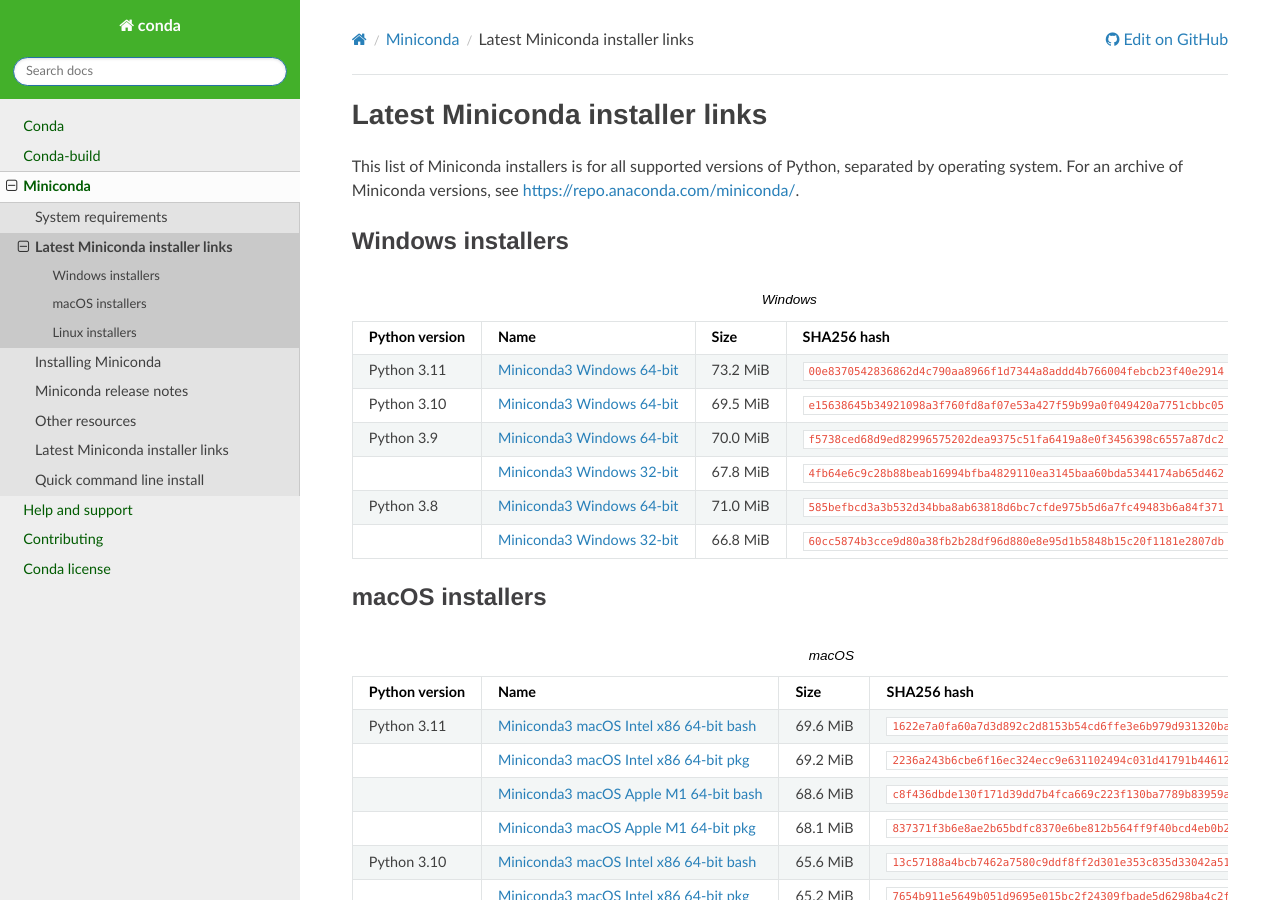
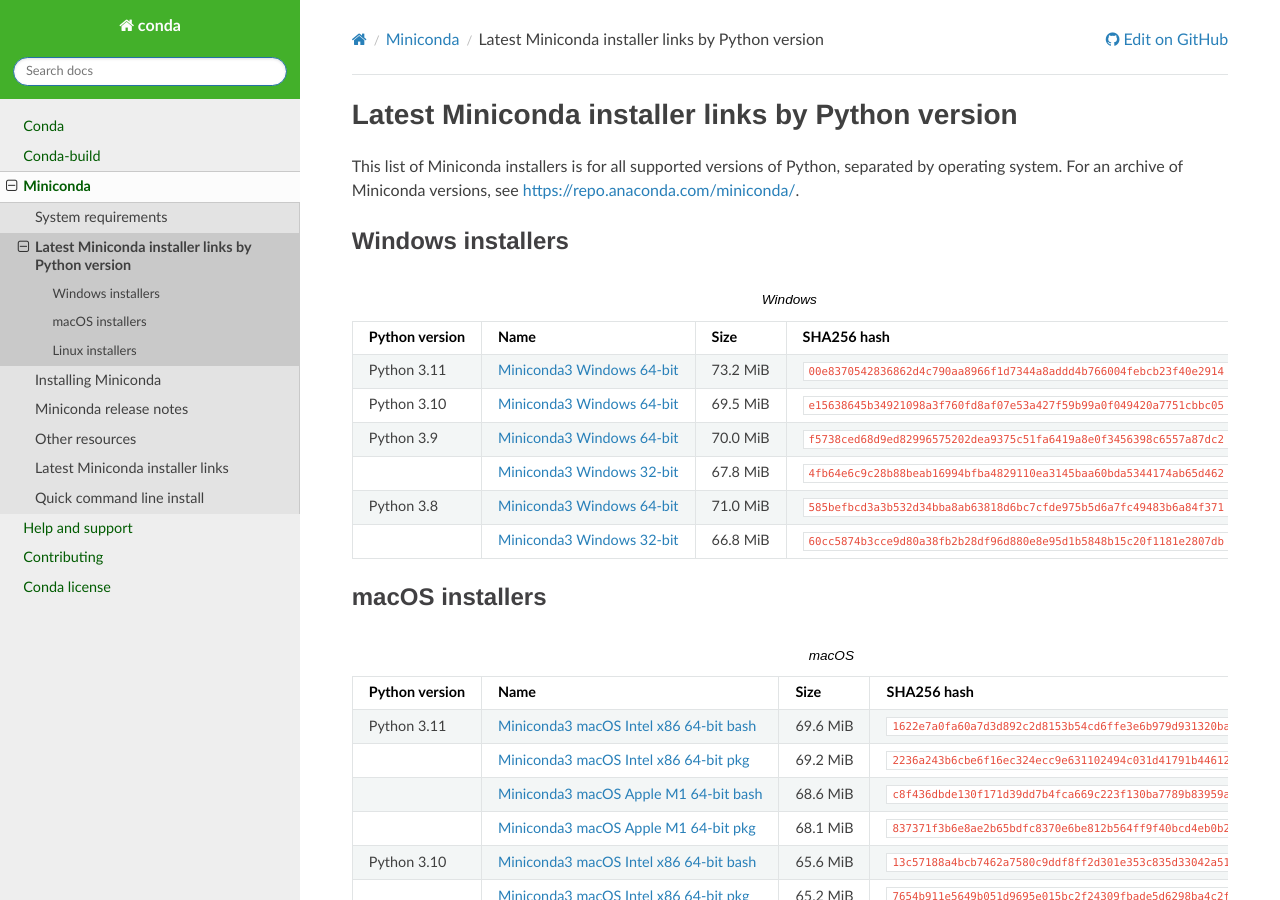
Before and after one commit to conda/conda-docs, a Sphinx documentation site: the page built from docs/source/miniconda-other-installer-links.rst, in a window 1280 px wide and 900 px high. Built offline with Sphinx 7.4.7 and the Read the Docs theme 2.0.0, drawn with Linux system fonts in a browser that asks for light colours.

Commit message:
A few fixes

```diff
--- a/docs/source/miniconda-install.rst
+++ b/docs/source/miniconda-install.rst
@@ -84,4 +84,4 @@
 
         #. Test your installation by running ``conda list``. If conda has been installed correctly, a list of installed packages appears.
 
-       `For more information on installing in silent mode, see the macOS instructions in the conda project documentation <conda-macos-install>`_.
+        `For more information on installing in silent mode, see the macOS instructions in the conda project documentation <conda-macos-install>`_.
--- a/docs/source/miniconda-other-installer-links.rst
+++ b/docs/source/miniconda-other-installer-links.rst
@@ -2,9 +2,9 @@
    To make changes, edit the miniconda-other-installer-links.rst.jinja2 file and execute the script
    to re-generate miniconda-other-installer-links.rst
 
-================================
-Latest Miniconda installer links
-================================
+==================================================
+Latest Miniconda installer links by Python version
+==================================================
 
 This list of Miniconda installers is for all supported versions of Python, separated by operating system. For an archive of Miniconda versions, see https://repo.anaconda.com/miniconda/.
 
--- a/docs/source/miniconda-other-installer-links.rst.jinja2
+++ b/docs/source/miniconda-other-installer-links.rst.jinja2
@@ -2,9 +2,9 @@
    To make changes, edit the miniconda-other-installer-links.rst.jinja2 file and execute the script
    to re-generate miniconda-other-installer-links.rst
 
-================================
-Latest Miniconda installer links
-================================
+==================================================
+Latest Miniconda installer links by Python version
+==================================================
 
 This list of Miniconda installers is for all supported versions of Python, separated by operating system. For an archive of Miniconda versions, see https://repo.anaconda.com/miniconda/.
 
```
